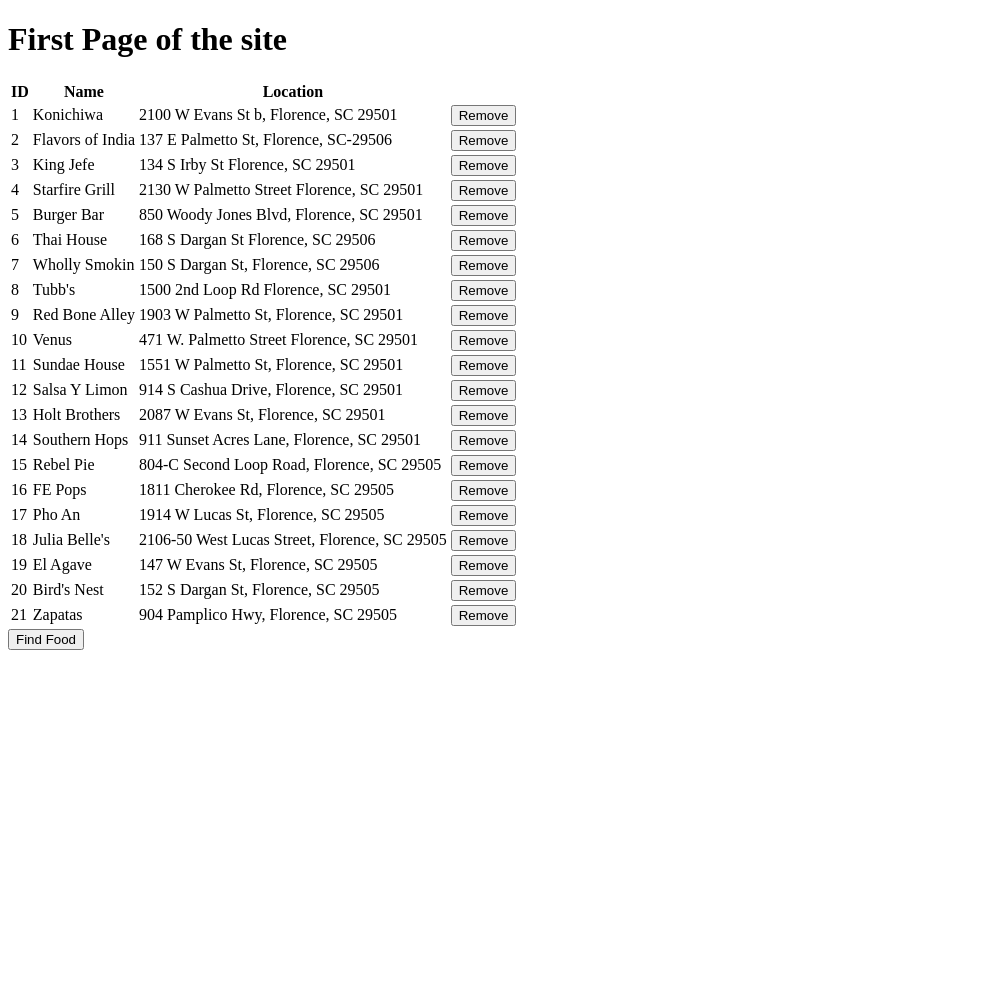
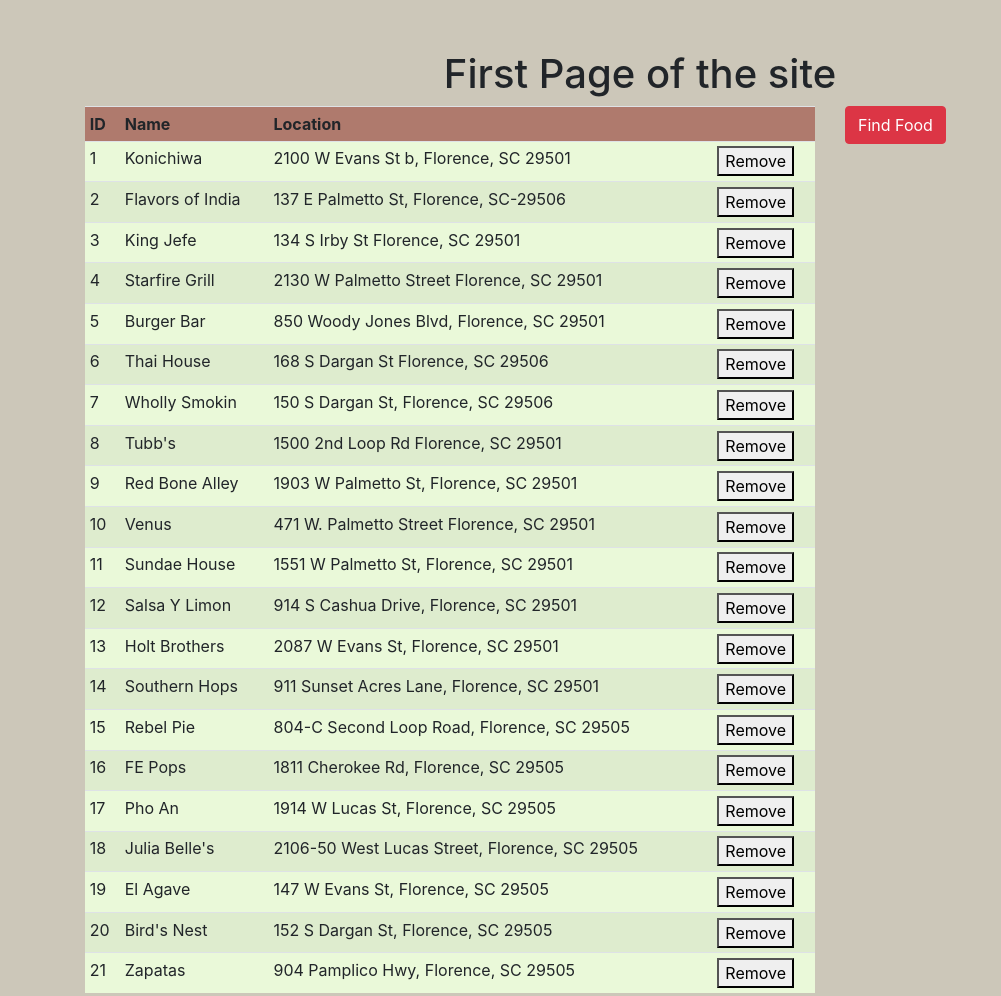
Before and after one commit to jhinson20/jhinson20.github.io, a plain HTML site: page index.html in a window 1280 px wide. Shown: the whole page, without its empty margins (0-1001 px from the left). Before the commit the page ends 800 px from the top, so only its background shows below. Drawn offline with nearby package versions, Linux system fonts and the light colour scheme.

Commit message:
Started adding some css to the page

```diff
--- /dev/null
+++ b/css/index.css
@@ -0,0 +1,20 @@
+body {
+    #display: grid;
+    #display: flex;
+    justify-content: center;
+    background-color: #CCC7B9;
+    padding-top: 50px;
+}
+
+.center-container {
+    display: grid;
+    justify-content: center;
+}
+
+.table {
+    background-color: #EAF9D9;
+}
+
+#table-header {
+    background-color: #AF7A6D;
+}
--- a/index.html
+++ b/index.html
@@ -3,31 +3,52 @@
 <head>
     <meta charset="UTF-8">
     <title>Home Page</title>
+    <link rel="stylesheet" href="https://cdn.jsdelivr.net/npm/bootstrap@4.6.2/dist/css/bootstrap.min.css"
+          integrity="sha384-xOolHFLEh07PJGoPkLv1IbcEPTNtaed2xpHsD9ESMhqIYd0nLMwNLD69Npy4HI+N" crossorigin="anonymous">
+    <link rel="stylesheet" href="css/index.css">
     <script
             src="https://code.jquery.com/jquery-3.6.3.min.js"
             integrity="sha256-pvPw+upLPUjgMXY0G+8O0xUf+/Im1MZjXxxgOcBQBXU="
             crossorigin="anonymous">
 
     </script>
+    <script src="https://cdn.jsdelivr.net/npm/bootstrap@5.2.3/dist/js/bootstrap.min.js"
+            integrity="sha384-cuYeSxntonz0PPNlHhBs68uyIAVpIIOZZ5JqeqvYYIcEL727kskC66kF92t6Xl2V" crossorigin="anonymous"></script>
     <script src="js/foodFinder.js"></script>
 </head>
 <body onload="createFoodList(event);">
 
+
+<div class="center-container align-content-center">
     <h1>First Page of the site</h1>
+</div>
 
-<div>
-    <table id="foodListTable">
-        <tr>
+<div class="container-lg">
+
+    <div class="row">
+
+        <div class="col-8" >
+            <table id="food-list-table" class="table table-sm table-striped">
+                <tr id="table-header">
                     <th>ID</th>
                     <th>Name</th>
                     <th>Location</th>
+                    <th></th>
                 </tr>
             </table>
         </div>
 
-<button type="button" onclick="pickFoodPlace()">
+        <div class="col-4">
+            <button type="button" class="btn btn-danger" onclick="pickFoodPlace()">
                 <span>Find Food</span>
             </button>
+        </div>
+
+    </div>
+
+
+</div>
+
 
 <!--
 <div>
--- a/js/foodFinder.js
+++ b/js/foodFinder.js
@@ -20,7 +20,7 @@ async function createFoodList() {
             '</td>' +
             '</tr>';
 
-        $("#foodListTable").append(html);
+        $("#food-list-table").append(html);
     }
 
 }
@@ -36,7 +36,7 @@ function removeFood(e) {
 
 async function pickFoodPlace(e) {
 
-    let tableRows = document.getElementById("foodListTable").rows;
+    let tableRows = document.getElementById("food-list-table").rows;
 
     let idList = [];
 
```
Lines whose indentation alone changed are shown as unchanged.
